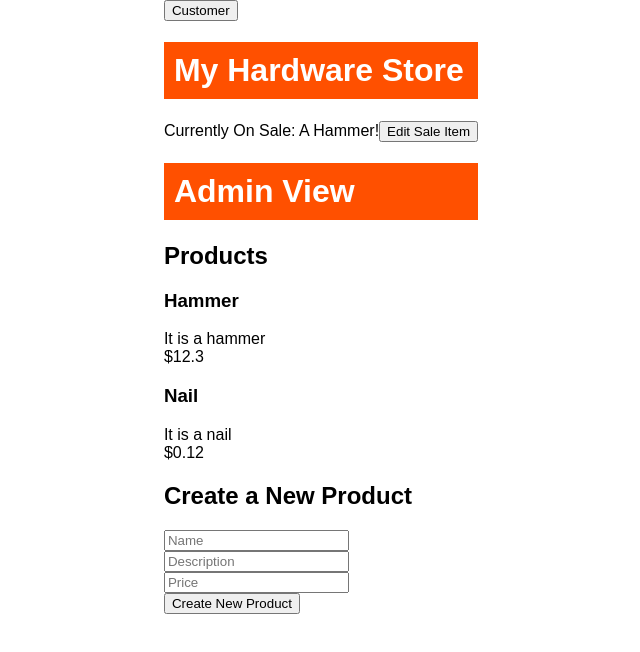
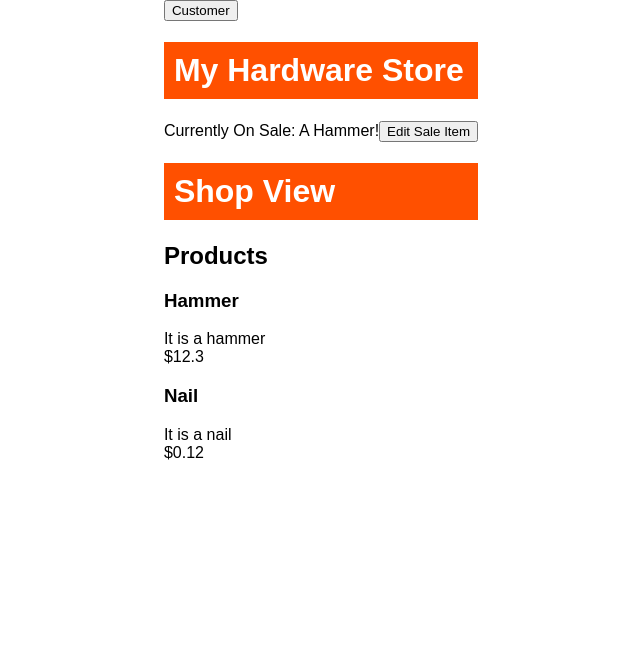
Before and after one commit to Brocier/react-hardware-store, a React (Create React App) app: page / in a window 1280 px wide. Shown: the top 652 px of the page, without its empty margins (319-959 px from the left). Built offline with nearby package versions, Linux system fonts and the light colour scheme.

Commit message:
Simplified the shop view

```diff
--- a/src/components/ShopView.js
+++ b/src/components/ShopView.js
@@ -8,12 +8,9 @@ class ShopView extends Component {
   render() {
     return (
       <div>
-        <h1>Admin View</h1>
+        <h1>Shop View</h1>
         <h2>Products</h2>
         <ProductList productList={this.props.productList}/>
-        <h2>Create a New Product</h2>
-        <ProductForm
-          addNewProductToProductList={this.props.addNewProductToProductList}/>
       </div>
     );
   }
```
